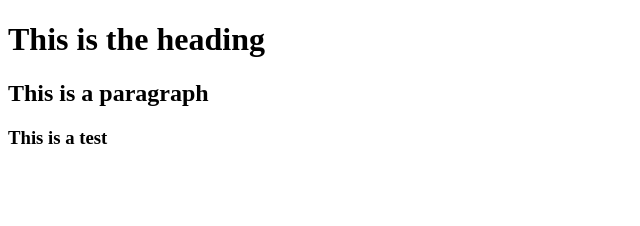
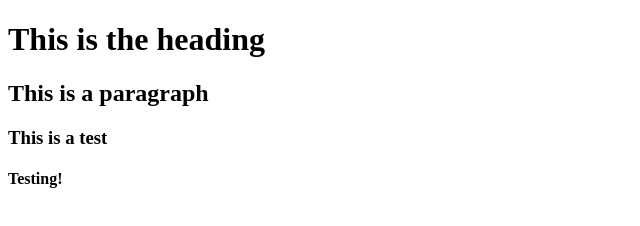
Before and after one commit to ndoan24/Portfolio-Ngoc-Doan, a plain HTML site: page HTML/index.html in a window 1280 px wide. Shown: the full height of the page, 0-640 px from the left. Drawn offline with Linux system fonts and the light colour scheme.

Commit message:
fourth commit

```diff
--- a/HTML/index.html
+++ b/HTML/index.html
@@ -9,5 +9,6 @@
 <h1>This is the heading</h1>
 <h2>This is a paragraph</h2>
 <h3>This is a test</h3>
+<h4>Testing!</h4>
 </body>
 </html>
```
